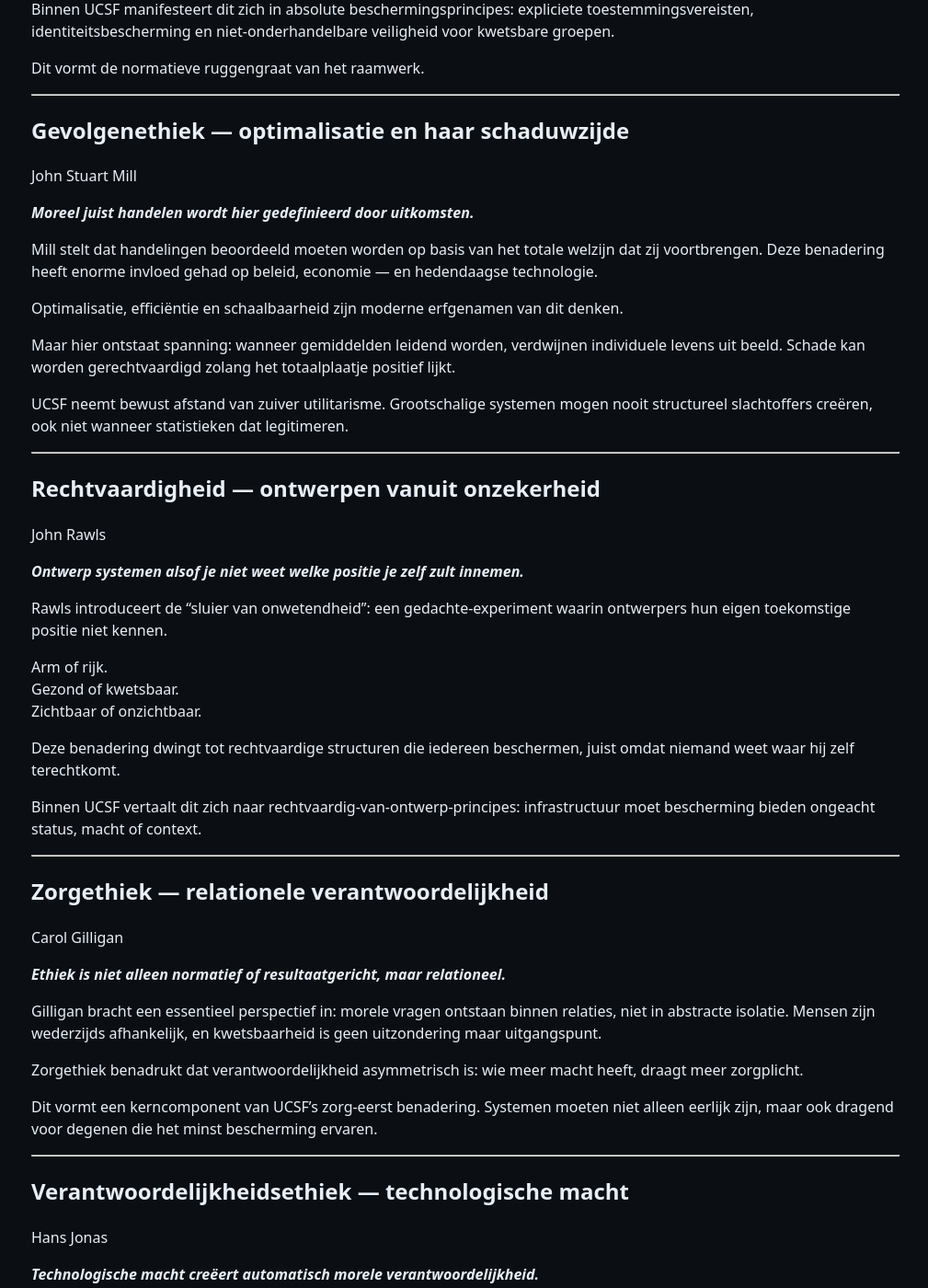
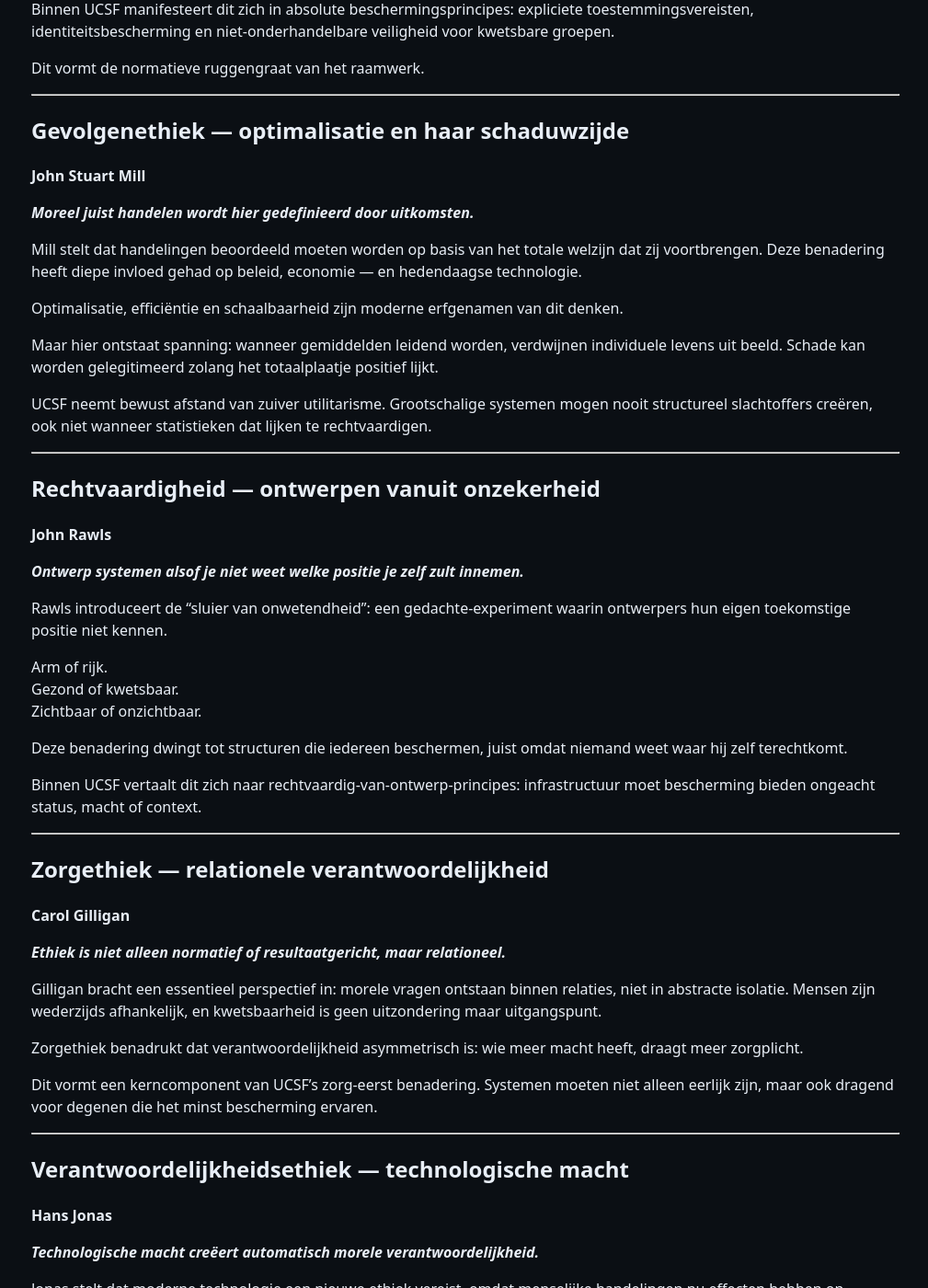
Before and after one commit to MartijnBruzzese/ModelHaven-Studio, a Jekyll site: the page built from POSITION_PAPERS/ETHICS/NL/ETHISCH_FUNDAMENT/02_h2_ucsf_morele_fundamenten.md, in a window 1280 px wide and 1400 px high, scrolled down 1098 px. Shown: the whole window at 92% size, without its empty margins (134-1143 px from the left). Built offline with Jekyll 4.4.1, drawn with Linux system fonts in a browser that asks for light colours; our own code applies the rules of GitHub Pages for plain Markdown files; some of the changed text lies outside the part shown.

Commit message:
Update 02_h2_ucsf_morele_fundamenten.md

```diff
--- a/POSITION_PAPERS/ETHICS/NL/ETHISCH_FUNDAMENT/02_h2_ucsf_morele_fundamenten.md
+++ b/POSITION_PAPERS/ETHICS/NL/ETHISCH_FUNDAMENT/02_h2_ucsf_morele_fundamenten.md
@@ -12,8 +12,7 @@
 ---
 
 ## Deugdethiek — karakter als morele basis
-
-Aristoteles
+**Aristoteles**
 
 ***Ethiek draait hier niet om regels, maar om karakter — wie word je door je handelen?***
 
@@ -26,8 +25,7 @@
 ---
 
 ## Plichtethiek — onschendbare grenzen
-
-Immanuel Kant
+**Immanuel Kant**
 
 ***Sommige handelingen zijn principieel onaanvaardbaar, ongeacht hun uitkomst.
 Mensen mogen nooit louter middel zijn.***
@@ -43,24 +41,22 @@
 ---
 
 ## Gevolgenethiek — optimalisatie en haar schaduwzijde
-
-John Stuart Mill
+**John Stuart Mill**
 
 ***Moreel juist handelen wordt hier gedefinieerd door uitkomsten.***
 
-Mill stelt dat handelingen beoordeeld moeten worden op basis van het totale welzijn dat zij voortbrengen. Deze benadering heeft enorme invloed gehad op beleid, economie — en hedendaagse technologie.
+Mill stelt dat handelingen beoordeeld moeten worden op basis van het totale welzijn dat zij voortbrengen. Deze benadering heeft diepe invloed gehad op beleid, economie — en hedendaagse technologie.
 
 Optimalisatie, efficiëntie en schaalbaarheid zijn moderne erfgenamen van dit denken.
 
-Maar hier ontstaat spanning: wanneer gemiddelden leidend worden, verdwijnen individuele levens uit beeld. Schade kan worden gerechtvaardigd zolang het totaalplaatje positief lijkt.
+Maar hier ontstaat spanning: wanneer gemiddelden leidend worden, verdwijnen individuele levens uit beeld. Schade kan worden gelegitimeerd zolang het totaalplaatje positief lijkt.
 
-UCSF neemt bewust afstand van zuiver utilitarisme. Grootschalige systemen mogen nooit structureel slachtoffers creëren, ook niet wanneer statistieken dat legitimeren.
+UCSF neemt bewust afstand van zuiver utilitarisme. Grootschalige systemen mogen nooit structureel slachtoffers creëren, ook niet wanneer statistieken dat lijken te rechtvaardigen.
 
 ---
 
 ## Rechtvaardigheid — ontwerpen vanuit onzekerheid
-
-John Rawls
+**John Rawls**
 
 ***Ontwerp systemen alsof je niet weet welke positie je zelf zult innemen.***
 
@@ -70,15 +66,14 @@
 Gezond of kwetsbaar.
 Zichtbaar of onzichtbaar.
 
-Deze benadering dwingt tot rechtvaardige structuren die iedereen beschermen, juist omdat niemand weet waar hij zelf terechtkomt.
+Deze benadering dwingt tot structuren die iedereen beschermen, juist omdat niemand weet waar hij zelf terechtkomt.
 
 Binnen UCSF vertaalt dit zich naar rechtvaardig-van-ontwerp-principes: infrastructuur moet bescherming bieden ongeacht status, macht of context.
 
 ---
 
 ## Zorgethiek — relationele verantwoordelijkheid
-
-Carol Gilligan
+**Carol Gilligan**
 
 ***Ethiek is niet alleen normatief of resultaatgericht, maar relationeel.***
 
@@ -91,8 +86,7 @@
 ---
 
 ## Verantwoordelijkheidsethiek — technologische macht
-
-Hans Jonas
+**Hans Jonas**
 
 ***Technologische macht creëert automatisch morele verantwoordelijkheid.***
 
@@ -105,8 +99,7 @@
 ---
 
 ## Relationele ethiek — wederzijdse rechtvaardiging
-
-T. M. Scanlon
+**T. M. Scanlon**
 
 ***Morele regels moeten verdedigbaar zijn tegenover degenen die ze raken.***
 
```
Also changed, not shown: other parts of POSITION_PAPERS/ETHICS/NL/ETHISCH_FUNDAMENT/02_h2_ucsf_morele_fundamenten.md (+1 -1 lines).
